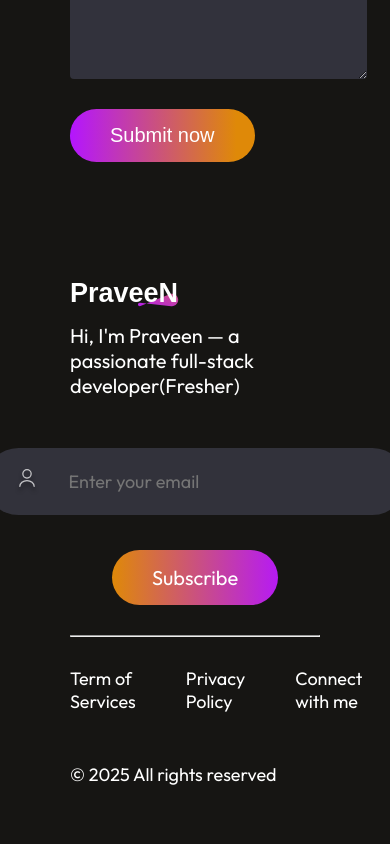
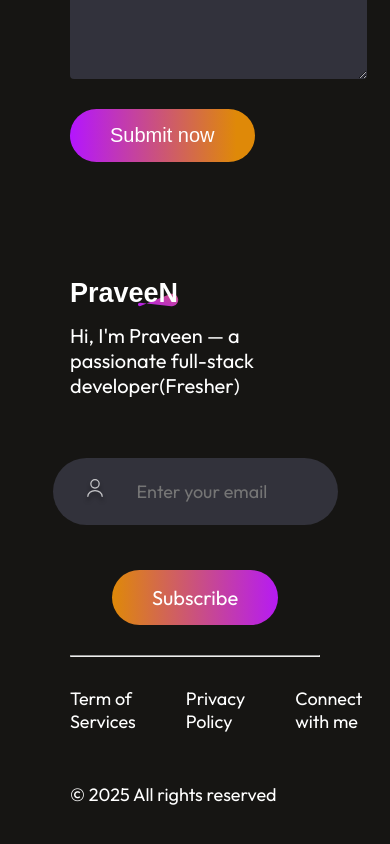
Before and after one commit to praveen030703/Personal_portfolio, a React (Create React App) app: page / in a window 390 px wide. Shown: the part 5448-6292 px from the top of the page. Built offline with nearby package versions, Linux system fonts and the light colour scheme.

Commit message:
"footer input change"

```diff
--- a/src/Components/Footer/footer.css
+++ b/src/Components/Footer/footer.css
@@ -93,4 +93,9 @@
     font-size: 20px;
     padding: 15px 40px;
   }
+
+  .footer-email-input {
+    width: 70%;
+    margin: 10px;
+  }
 }
```
